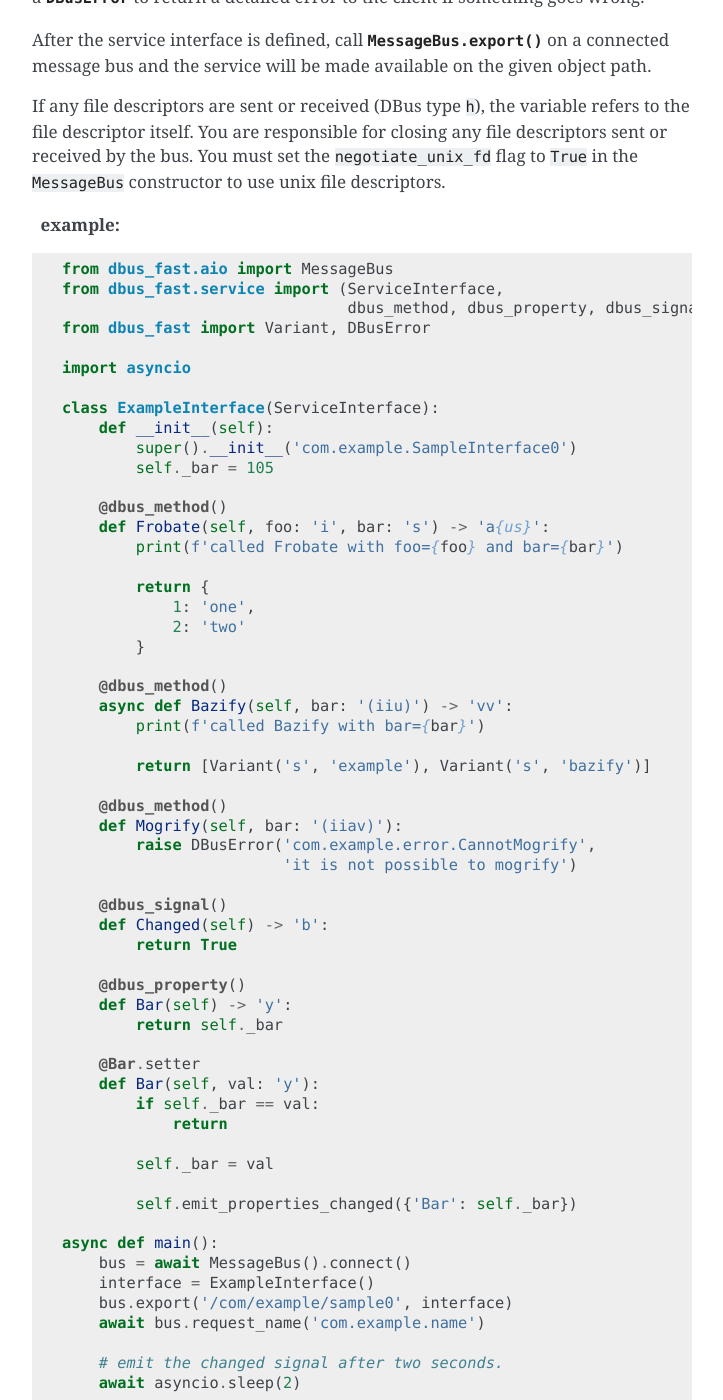
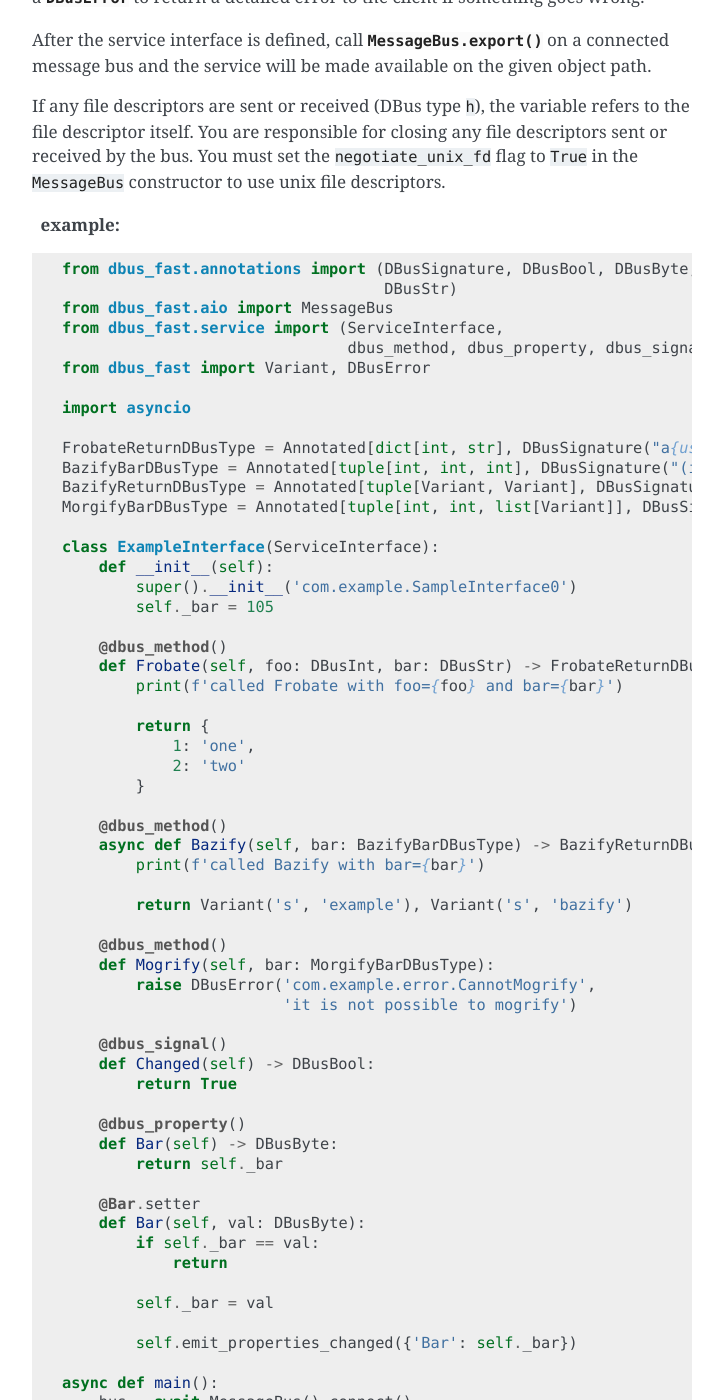
Before and after one commit to Bluetooth-Devices/dbus-fast, a Sphinx documentation site: the page built from docs/source/high-level-service/index.rst, in a window 1280 px wide and 1400 px high, scrolled down 1192 px. Shown: the whole window, without its empty margins (388-1111 px from the left). Built offline with Sphinx 7.4.7, drawn with Linux system fonts in a browser that asks for light colours.

Commit message:
doc: update more examples with Annotated types

```diff
--- a/docs/source/high-level-service/index.rst
+++ b/docs/source/high-level-service/index.rst
@@ -78,6 +78,8 @@ constructor to use unix file descriptors.
 
 .. code-block:: python3
 
+    from dbus_fast.annotations import (DBusSignature, DBusBool, DBusByte, DBusInt,
+                                       DBusStr)
     from dbus_fast.aio import MessageBus
     from dbus_fast.service import (ServiceInterface,
                                    dbus_method, dbus_property, dbus_signal)
@@ -85,13 +87,18 @@ constructor to use unix file descriptors.
 
     import asyncio
 
+    FrobateReturnDBusType = Annotated[dict[int, str], DBusSignature("a{us}")]
+    BazifyBarDBusType = Annotated[tuple[int, int, int], DBusSignature("(iiu)")]
+    BazifyReturnDBusType = Annotated[tuple[Variant, Variant], DBusSignature("vv")]
+    MorgifyBarDBusType = Annotated[tuple[int, int, list[Variant]], DBusSignature("(iiav)")]
+
     class ExampleInterface(ServiceInterface):
         def __init__(self):
             super().__init__('com.example.SampleInterface0')
             self._bar = 105
 
         @dbus_method()
-        def Frobate(self, foo: 'i', bar: 's') -> 'a{us}':
+        def Frobate(self, foo: DBusInt, bar: DBusStr) -> FrobateReturnDBusType:
             print(f'called Frobate with foo={foo} and bar={bar}')
 
             return {
@@ -100,26 +107,26 @@ constructor to use unix file descriptors.
             }
 
         @dbus_method()
-        async def Bazify(self, bar: '(iiu)') -> 'vv':
+        async def Bazify(self, bar: BazifyBarDBusType) -> BazifyReturnDBusType:
             print(f'called Bazify with bar={bar}')
 
-            return [Variant('s', 'example'), Variant('s', 'bazify')]
+            return Variant('s', 'example'), Variant('s', 'bazify')
 
         @dbus_method()
-        def Mogrify(self, bar: '(iiav)'):
+        def Mogrify(self, bar: MorgifyBarDBusType):
             raise DBusError('com.example.error.CannotMogrify',
                             'it is not possible to mogrify')
 
         @dbus_signal()
-        def Changed(self) -> 'b':
+        def Changed(self) -> DBusBool:
             return True
 
         @dbus_property()
-        def Bar(self) -> 'y':
+        def Bar(self) -> DBusByte:
             return self._bar
 
         @Bar.setter
-        def Bar(self, val: 'y'):
+        def Bar(self, val: DBusByte):
             if self._bar == val:
                 return
 
```
Also changed, not shown: README.md (+6 -5 lines).
